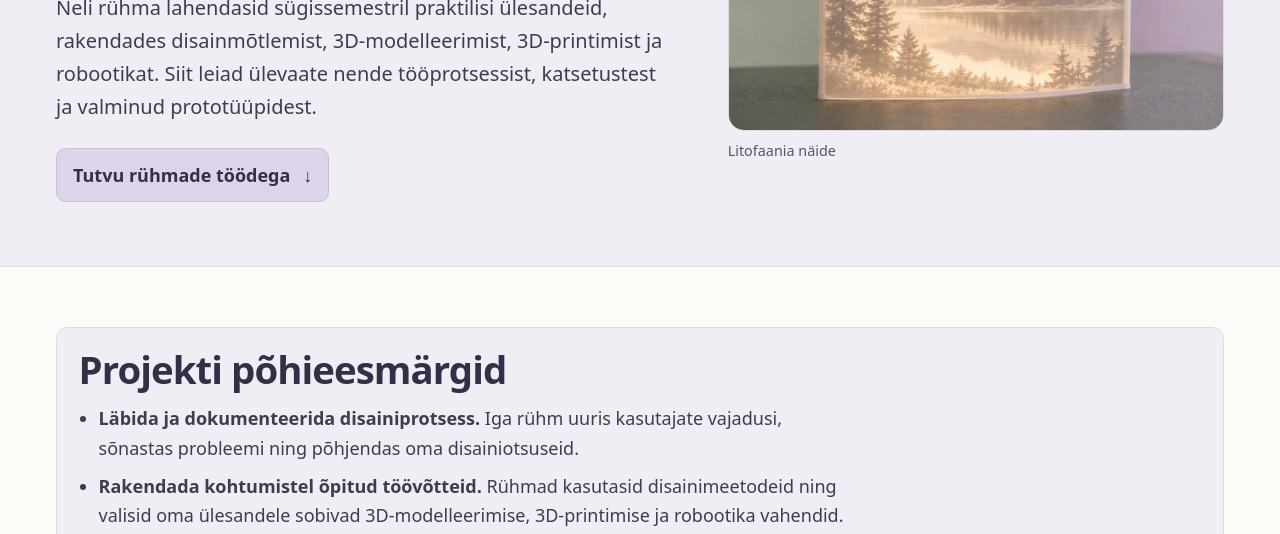
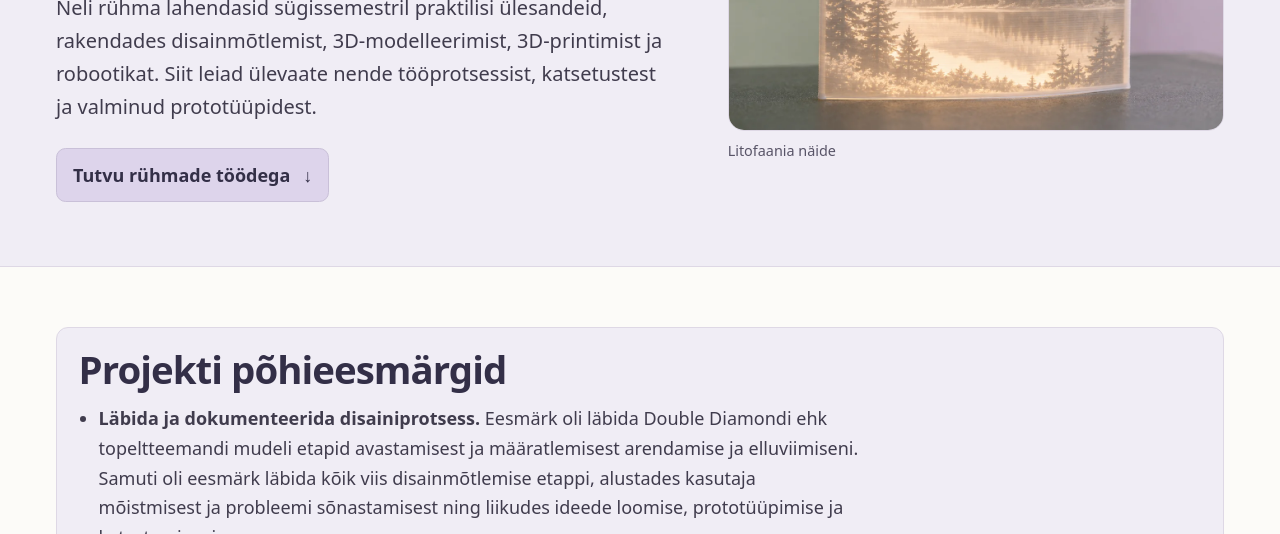
Before and after one commit to nullyks/elu-disainmotlemine, a plain HTML site: page docs/index.html in a window 1280 px wide. Shown: the part 418-952 px from the top of the page. Drawn offline with Linux system fonts and the light colour scheme.

Commit message:
Name the design process models in the project goals

```diff
--- a/docs/index.html
+++ b/docs/index.html
@@ -40,7 +40,7 @@
     <section class="wrap project-goals design-summary" aria-labelledby="eesmargid">
       <h2 id="eesmargid">Projekti põhieesmärgid</h2>
       <ul>
-        <li><strong>Läbida ja dokumenteerida disainiprotsess.</strong> Iga rühm uuris kasutajate vajadusi, sõnastas probleemi ning põhjendas oma disainiotsuseid.</li>
+        <li><strong>Läbida ja dokumenteerida disainiprotsess.</strong> Eesmärk oli läbida Double Diamondi ehk topeltteemandi mudeli etapid avastamisest ja määratlemisest arendamise ja elluviimiseni. Samuti oli eesmärk läbida kõik viis disainmõtlemise etappi, alustades kasutaja mõistmisest ja probleemi sõnastamisest ning liikudes ideede loomise, prototüüpimise ja katsetamiseni.</li>
         <li><strong>Rakendada kohtumistel õpitud töövõtteid.</strong> Rühmad kasutasid disainimeetodeid ning valisid oma ülesandele sobivad 3D-modelleerimise, 3D-printimise ja robootika vahendid.</li>
         <li><strong>Luua ja katsetada toote prototüüpi.</strong> Iga rühm töötas praktilisele probleemile välja prototüübi ning uuris katsetades, mis toimis ja mida tuleks edasi arendada.</li>
       </ul>
```
